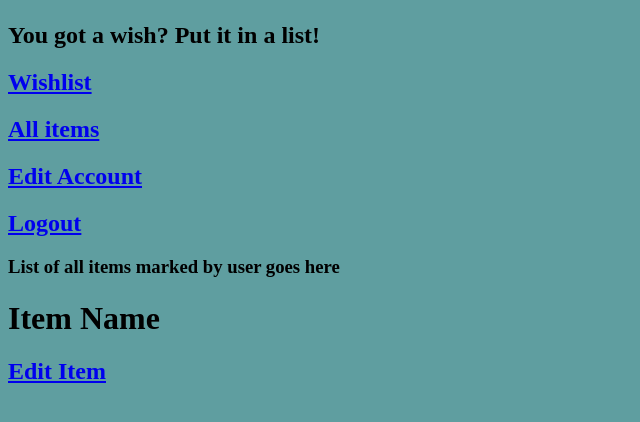
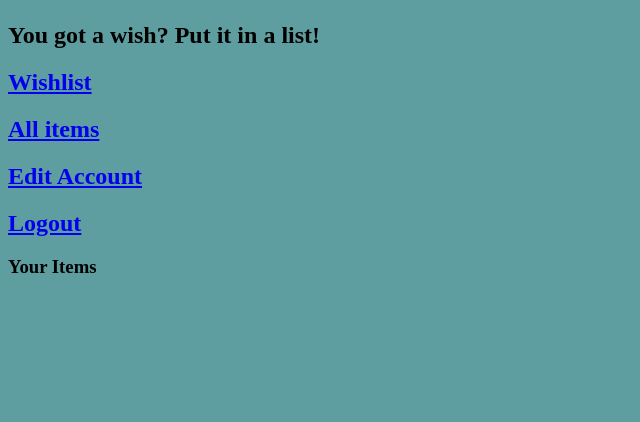
Before and after one commit to jenlopez1411/cst438project02, a Django app: page /items in a window 1280 px wide. Shown: the part 58-480 px from the top of the page, without its empty margins (0-640 px from the left). Run offline with Django 3.2, Linux system fonts and the light colour scheme.

Commit message:
Item and all items html pages

```diff
--- a/wishlist/templates/wishlist/all_items.html
+++ b/wishlist/templates/wishlist/all_items.html
@@ -3,6 +3,10 @@
 
 {% block tab_title %} Home {% endblock %}
 {% block body %}
-   <h3>List of all items marked by user goes here</h3>
-   {%include 'wishlist/includes/item.html'%}
+   <h3>Your Items</h3>
+   <section id="all_items">
+      {%for item in items%}
+         {%include 'wishlist/includes/item.html' with name=item.name img=item.picture url=item.url description=item.description%}
+      {%endfor%}
+   </section>
     {% endblock %}
--- a/wishlist/templates/wishlist/includes/item.html
+++ b/wishlist/templates/wishlist/includes/item.html
@@ -1,3 +1,8 @@
 <!--For Item Box-->
-<h1>Item Name</h1>
-<h2><a href="/item/edit">Edit Item</a></h2>
+<section id="item">
+    <h4>{{name}}</h4>
+    <img src="{{img}}.png"><br>
+    <a target="_blank" href="{{url}}">URL</a>
+    <p>{{description}}</p>
+    <button type="button">Edit Item</button>
+</section>
```
